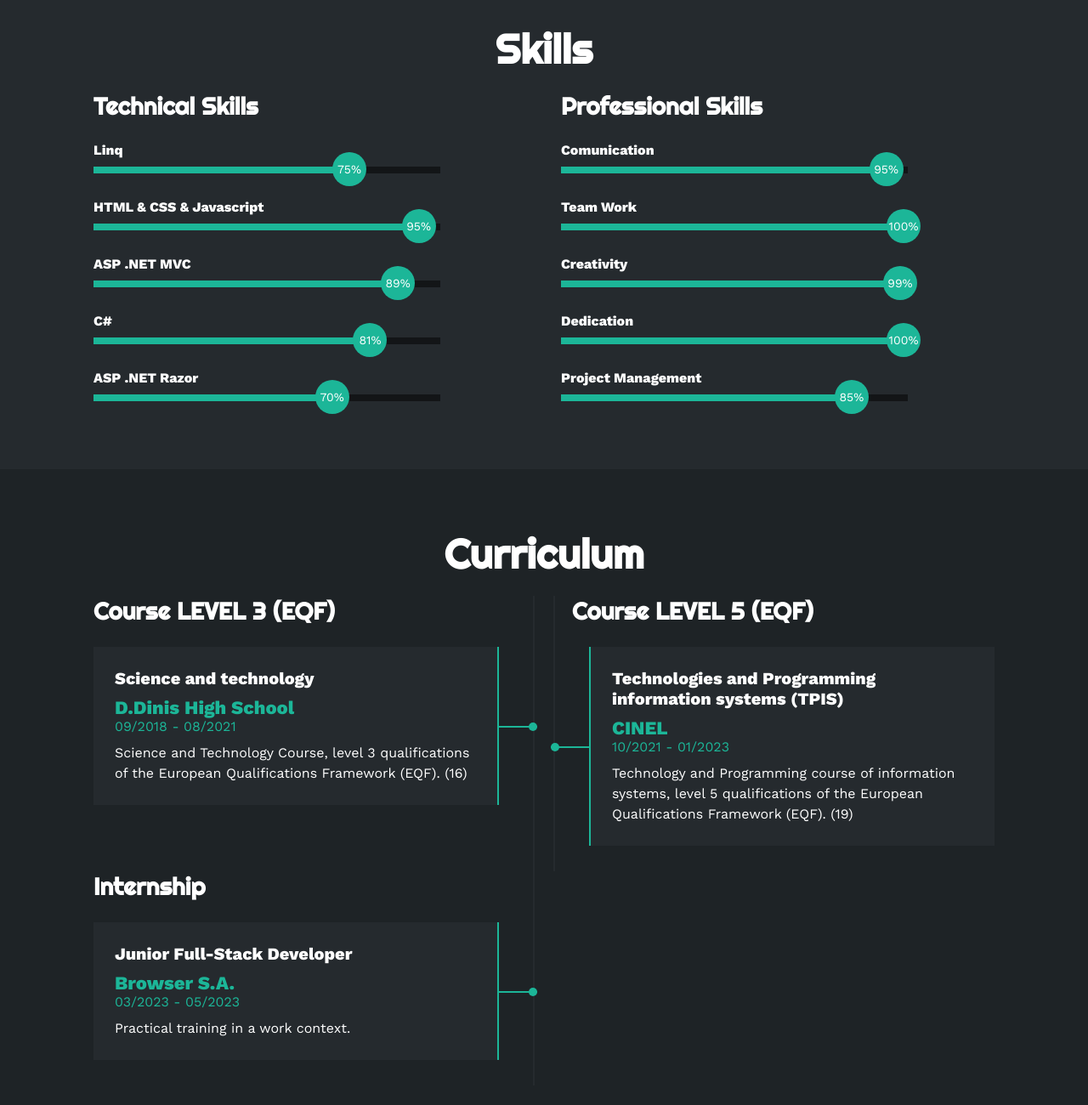
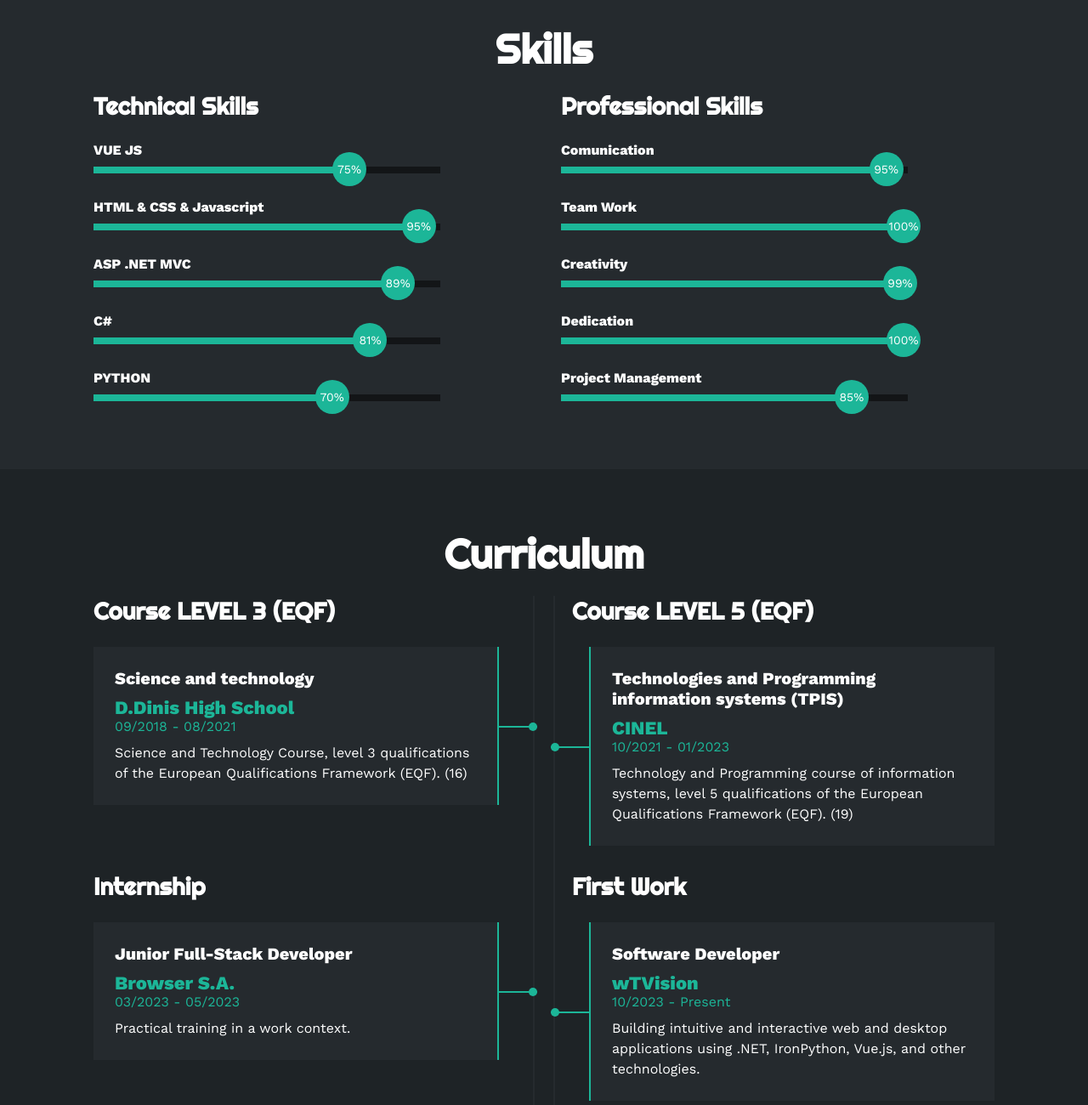
Before and after one commit to andre03fernandes/andre03fernandes.github.io, a plain HTML site: page index.html in a window 1280 px wide. Shown: the part 1500-2800 px from the top of the page at 85% size. Drawn offline with nearby package versions, Linux system fonts and the light colour scheme.

Commit message:
Update infos about me. wTVision journey.

```diff
--- a/index.html
+++ b/index.html
@@ -43,11 +43,11 @@
                 <img src="img/andre.png" alt="">
             </div>
             <h1>ANDRÉ FERNANDES</h1>
-            <h2>Junior Full-Stack Developer</h2>
+            <h2>Software Developer</h2>
             <div class="redes">
-                <a href="https://www.facebook.com/profile.php?id=100056542068281" target="_blank"><i
+                <!--<a href="https://www.facebook.com/profile.php?id=100056542068281" target="_blank"><i
                         class="fa-brands fa-facebook-f"></i></a>
-                <a href="https://twitter.com/AndreFer03" target="_blank"><i class="fa-brands fa-twitter"></i></a>
+                <a href="https://twitter.com/AndreFer03" target="_blank"><i class="fa-brands fa-twitter"></i></a> -->
                 <a href="https://www.instagram.com/_afr.f/" target="_blank"><i class="fa-brands fa-instagram"></i></a>
                 <a href="https://www.linkedin.com/in/andr%C3%A9-fernandes-4b181a1a9/" target="_blank"><i
                         class="fa-brands fa-linkedin-in"></i></a>
@@ -92,7 +92,7 @@
                         </li>
                         <li>
                             <strong>Position</strong>
-                            <span>JUNIOR FULL-STACK DEVELOPER</span>
+                            <span>SOFTWARE DEVELOPER</span>
                         </li>
                     </ul>
                 </div>
@@ -153,7 +153,7 @@
                 <div class="col">
                     <h3>Technical Skills</h3>
                     <div class="skill">
-                        <span>Linq</span>
+                        <span>VUE JS</span>
                         <div class="barra-skill">
                             <div class="progreso">
                                 <span>75%</span>
@@ -185,7 +185,7 @@
                         </div>
                     </div>
                     <div class="skill">
-                        <span>ASP .NET Razor</span>
+                        <span>PYTHON</span>
                         <div class="barra-skill">
                             <div class="progreso">
                                 <span>70%</span>
@@ -288,12 +288,24 @@
                         </div>
                     </div>
                 </div>
+                <div class="col derecha">
+                    <h3>First Work</h3>
+                    <div class="item der">
+                        <h4>Software Developer</h4>
+                        <span class="casa">wTVision</span>
+                        <span class="fecha">10/2023 - Present</span>
+                        <p>Building intuitive and interactive web and desktop applications using .NET, IronPython, Vue.js, and other technologies.</p>
+                        <div class="conectord">
+                            <div class="circulod"></div>
+                        </div>
+                    </div>
+                </div>
             </div>
         </div>
     </section>
     <!-- SECTION CURRICULUM -->
 
-    <!-- SECTION PORTFOLIO -->
+    <!-- SECTION PORTFOLIO
     <section id="portfolio" class="portfolio">
         <div class="container-section">
             <h2>PORTFOLIO</h2>
@@ -358,7 +370,7 @@
             </div>
         </div>
     </section>
-    <!-- SECTION PORTFOLIO -->
+     SECTION PORTFOLIO -->
 
     <!-- SECTION FOOTER -->
     <footer style="background-color: #1e2326;">
@@ -366,9 +378,9 @@
             <i class="fa-solid fa-angles-up"></i>
         </a>
         <div class="redes">
-            <a href="https://www.facebook.com/profile.php?id=100056542068281" target="_blank"><i
+            <!-- <a href="https://www.facebook.com/profile.php?id=100056542068281" target="_blank"><i
                     class="fa-brands fa-facebook-f"></i></a>
-            <a href="https://twitter.com/AndreFer03" target="_blank"><i class="fa-brands fa-twitter"></i></a>
+            <a href="https://twitter.com/AndreFer03" target="_blank"><i class="fa-brands fa-twitter"></i></a> -->
             <a href="https://www.instagram.com/_afr.f/" target="_blank"><i class="fa-brands fa-instagram"></i></a>
             <a href="https://www.linkedin.com/in/andr%C3%A9-fernandes-4b181a1a9/" target="_blank"><i
                     class="fa-brands fa-linkedin-in"></i></a>
```
Also changed, not shown: 1 other file.
